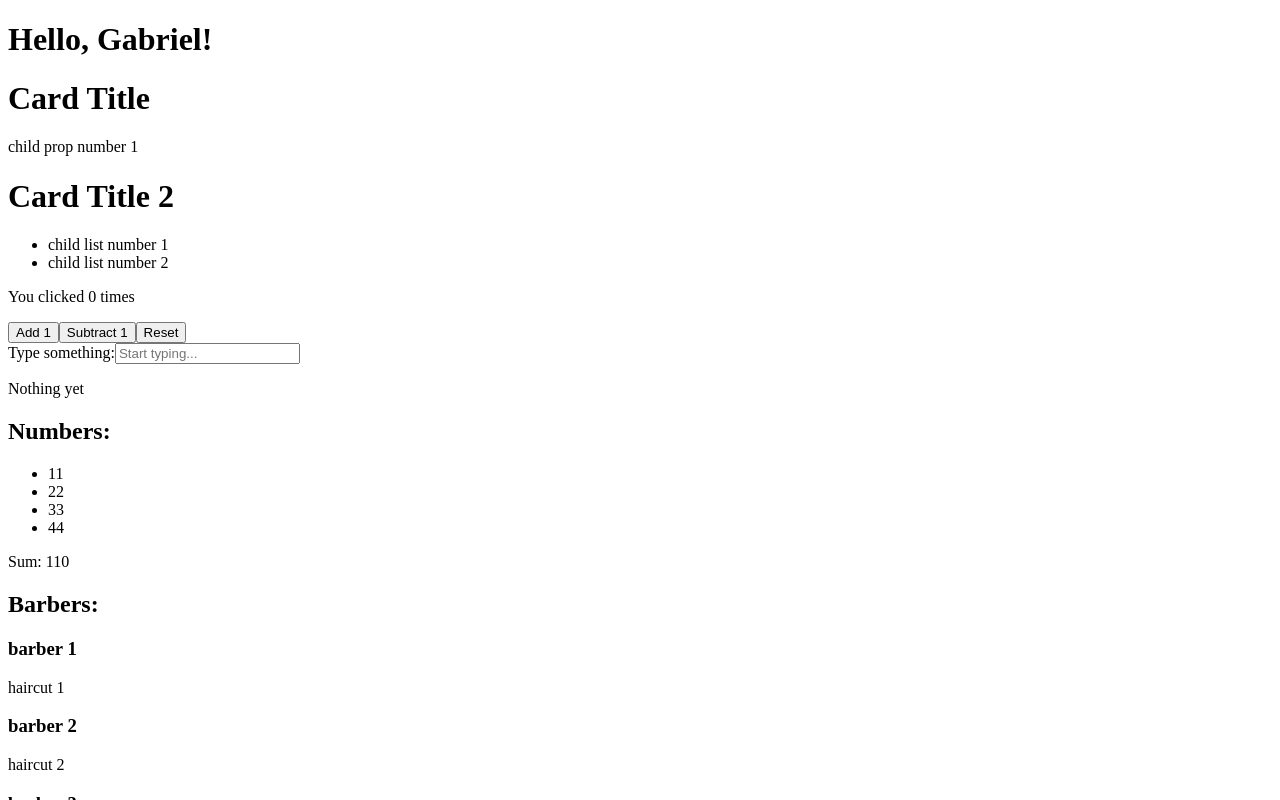
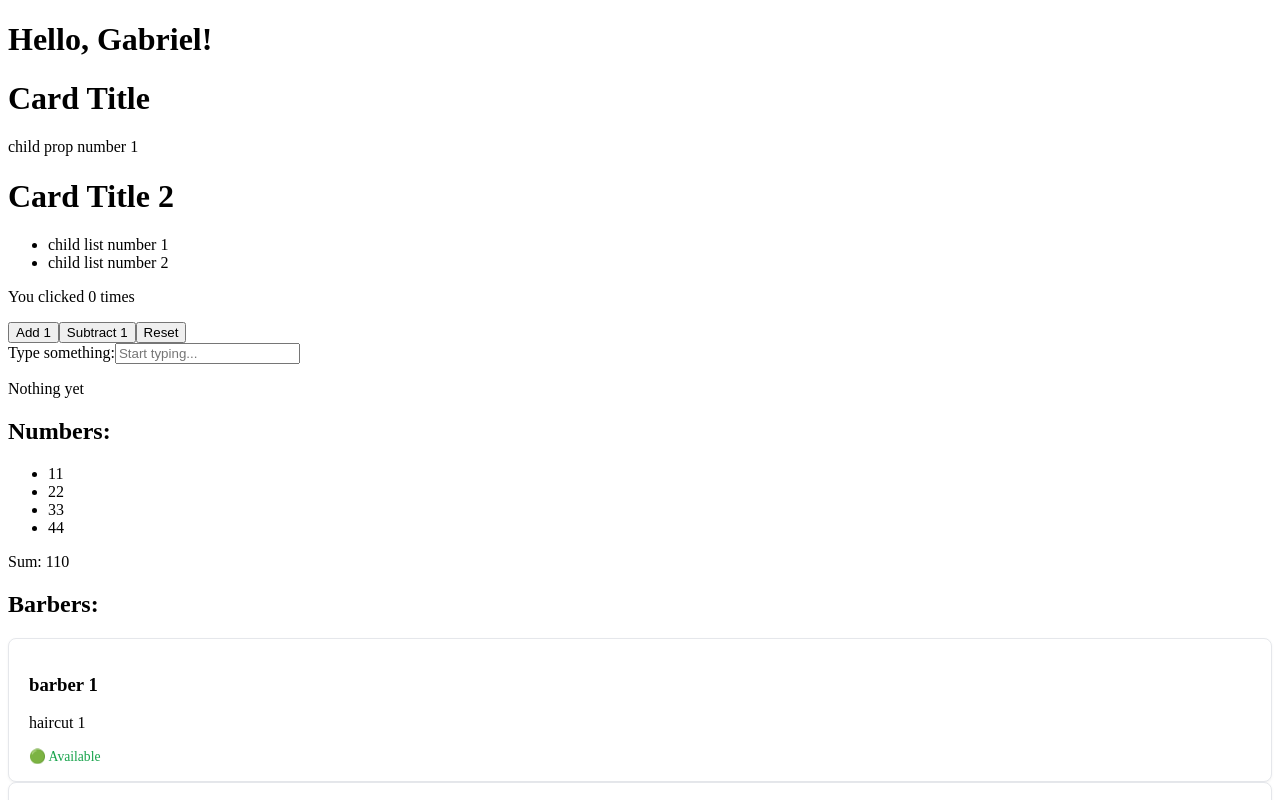
Before and after one commit to gabrielsantosdelima/frontend-studies, a React (Vite) app in the folder react-studies/: page / in a window 1280 px wide. Shown: the top 800 px of the page. Built offline with nearby package versions, Linux system fonts and the light colour scheme.

Commit message:
feat(barber-card): show availability status

```diff
--- /dev/null
+++ b/react-studies/src/components/RenderingList.module.css
@@ -0,0 +1,24 @@
+.card {
+  border: 1px solid #e5e7eb;
+  border-radius: 8px;
+  padding: 1rem 1.25rem;
+  background: #ffffff;
+  box-shadow: 0 1px 3px rgba(0, 0, 0, 0.05);
+  transition: transform 0.15s, box-shadow 0.15s;
+
+  &:hover {
+    transform: translateY(-2px);
+    box-shadow: 0 4px 12px rgba(0, 0, 0, 0.08);
+  }
+}
+.status {
+  margin: 0.5rem 0 0;
+  font-size: 0.85rem;
+  font-weight: 500;
+}
+.available {
+  color: #16a34a;
+}
+.busy {
+  color: #dc2626;
+}
--- a/react-studies/src/components/RenderingList.tsx
+++ b/react-studies/src/components/RenderingList.tsx
@@ -1,9 +1,11 @@
 import { useState } from "react";
+import styles from './RenderingList.module.css';
 
 interface Barber {
     id: number;
     name: string;
     specialty: string;
+    isAvailable: boolean;
 }
 
 interface BarberCardProps {
@@ -11,18 +13,24 @@ interface BarberCardProps {
 }
 
 const initialBarbers:  Barber[] = [
-    {id: 1, name: 'barber 1', specialty: 'haircut 1'},
-    {id: 2, name: 'barber 2', specialty: 'haircut 2'},
-    {id: 3, name: 'barber 3', specialty: 'haircut 3'},
-    {id: 4, name: 'barber 4', specialty: 'haircut 4'},
-    {id: 5, name: 'barber 5', specialty: 'haircut 5'},
+    {id: 1, name: 'barber 1', specialty: 'haircut 1', isAvailable: true},
+    {id: 2, name: 'barber 2', specialty: 'haircut 2', isAvailable: false},
+    {id: 3, name: 'barber 3', specialty: 'haircut 3', isAvailable: true},
+    {id: 4, name: 'barber 4', specialty: 'haircut 4', isAvailable: true},
+    {id: 5, name: 'barber 5', specialty: 'haircut 5', isAvailable: false},
 ];
 
-function BarberCard({barber} : BarberCardProps) {
+function BarberCard( {barber} : BarberCardProps) {
     return (
-        <article>
-            <h3>{barber.name}</h3>
+        <article className={styles.card}>
+            <h3> {barber.name} </h3>
             <p>{barber.specialty}</p>
+            <p className={`${styles.status} ${
+                barber.isAvailable ? styles.available : styles.busy
+            }`}>
+
+                {barber.isAvailable? '🟢 Available' : '🔴 Busy' }
+            </p>
         </article>
     )
 }
@@ -34,7 +42,7 @@ export function RenderingList() {
     return(
         <section>
             <h2>Barbers: </h2>
-            <div>
+            <div className={styles.container}>
                 {barbers.map((barber) =>
                     <BarberCard key={barber.id} barber={barber}/>
                 )}
```
Also changed, not shown: 1 other file (tests, documents, lock files or other folders).
